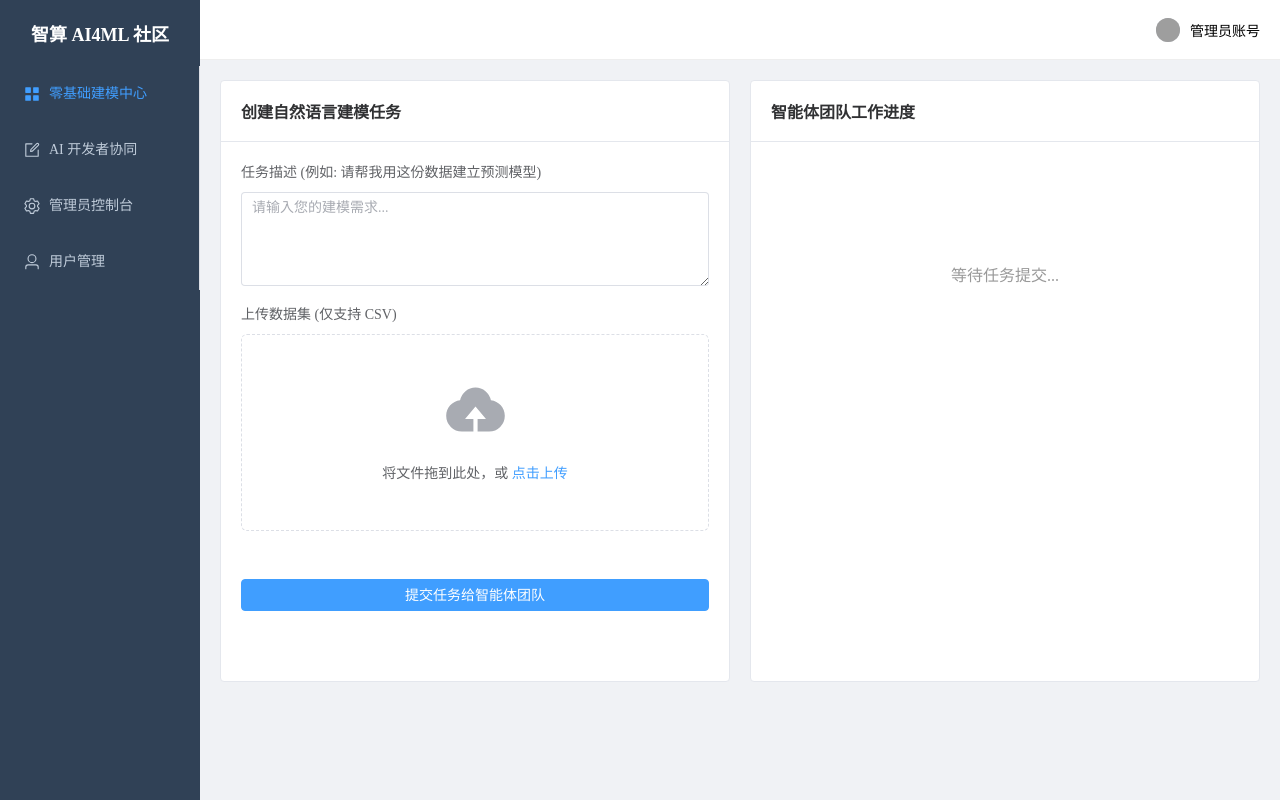
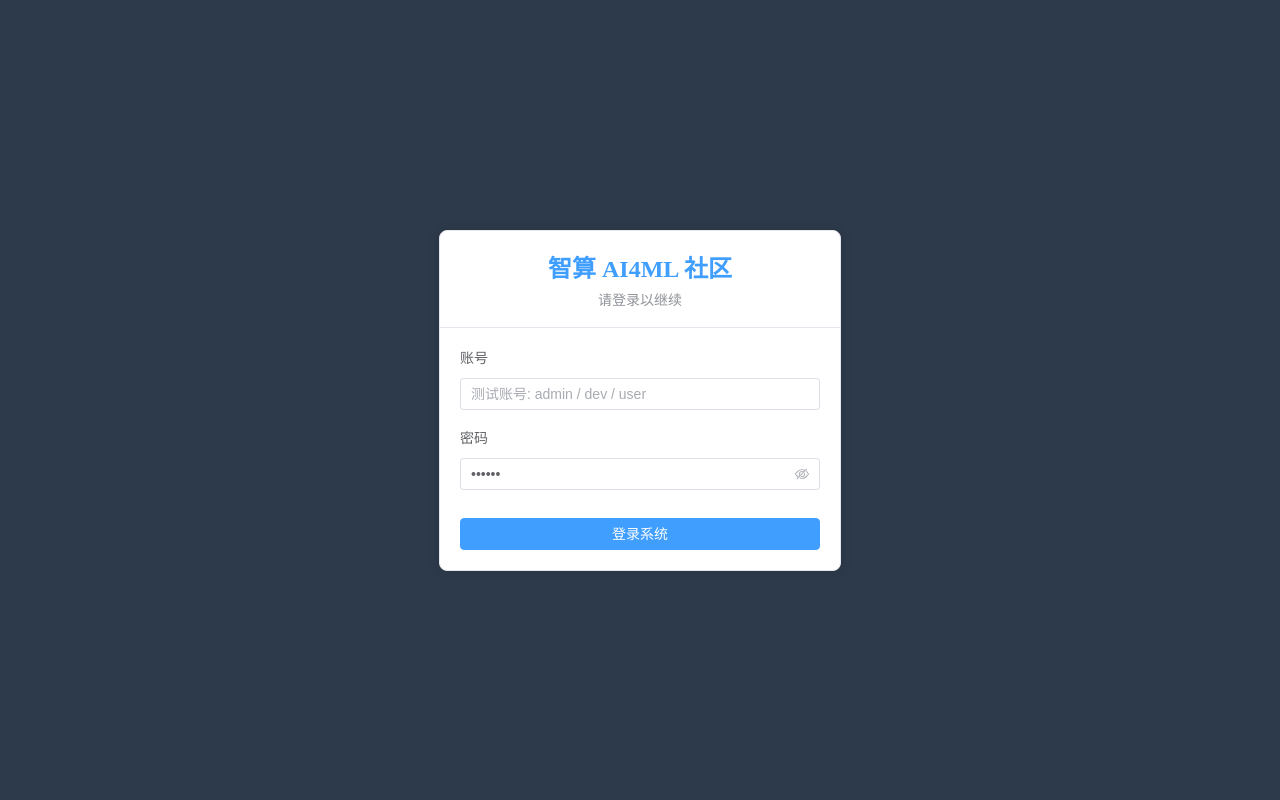
Before and after one commit to xiodome/zhisuan, a Vue app: page / in a window 1280 px wide. Built offline with nearby package versions, Linux system fonts and the light colour scheme; grey boxes are pictures that could not be loaded.

Commit message:
Add files via upload

```diff
--- a/package.json
+++ b/package.json
@@ -11,6 +11,7 @@
   "dependencies": {
     "@element-plus/icons-vue": "^2.3.2",
     "element-plus": "^2.13.6",
+    "pinia": "^3.0.4",
     "vue": "^3.5.32",
     "vue-router": "^4.6.4"
   },
--- a/src/App.vue
+++ b/src/App.vue
@@ -1,5 +1,7 @@
 <template>
-  <el-container style="height: 100vh;">
+  <Login v-if="!userStore.token" />
+
+  <el-container v-else style="height: 100vh;">
     <el-aside width="200px" style="background-color: #304156;">
       <div style="color: white; text-align: center; padding: 20px; font-size: 18px; font-weight: bold;">
         智算 AI4ML 社区
@@ -9,21 +11,24 @@
         active-text-color="#409EFF"
         background-color="#304156"
         text-color="#bfcbd9"
-        @select="handleMenuSelect"
+        @select="(idx) => activeIndex = idx"
       >
         <el-menu-item index="1">
           <el-icon><Menu /></el-icon>
           <span>零基础建模中心</span>
         </el-menu-item>
-        <el-menu-item index="2">
+
+        <el-menu-item index="2" v-if="['admin', 'AIdeveloper'].includes(userStore.role)">
           <el-icon><Edit /></el-icon>
           <span>AI 开发者协同</span>
         </el-menu-item>
-        <el-menu-item index="3">
+
+        <el-menu-item index="3" v-if="userStore.role === 'admin'">
           <el-icon><Setting /></el-icon>
           <span>管理员控制台</span>
         </el-menu-item>
-        <el-menu-item index="4">
+
+        <el-menu-item index="4" v-if="userStore.role === 'admin'">
           <el-icon><User /></el-icon>
           <span>用户管理</span>
         </el-menu-item>
@@ -33,37 +38,44 @@
     <el-container>
       <el-header style="border-bottom: 1px solid #eee; display: flex; align-items: center; justify-content: flex-end; background-color: white;">
         <el-avatar size="small" src="https://cube.elemecdn.com/3/7c/3ea6beec64369c2642b92c6726f1epng.png" />
-        <span style="margin-left: 10px; font-size: 14px;">管理员账号</span>
+        <span style="margin: 0 15px 0 10px; font-size: 14px;">
+          {{ userStore.name }} ({{ userStore.role }})
+        </span>
+        <el-button type="danger" size="small" plain @click="userStore.logout">退出登录</el-button>
       </el-header>
+
       <el-main style="background-color: #f0f2f5;">
-
         <TaskCenter v-if="activeIndex === '1'" />
-
         <DeveloperCollab v-if="activeIndex === '2'" />
-
         <AdminConsole v-if="activeIndex === '3'" />
-
         <AdminUserManagement v-if="activeIndex === '4'" />
-
       </el-main>
     </el-container>
   </el-container>
 </template>
 
 <script setup>
-import { ref } from 'vue'
+import { ref, watch } from 'vue'
+import { useUserStore } from './store/user'
+import Login from './components/Login.vue'
 import TaskCenter from './components/TaskCenter.vue'
+import DeveloperCollab from './components/DeveloperCollab.vue'
 import AdminConsole from './components/AdminConsole.vue'
-// 新增引入开发者组件
-import DeveloperCollab from './components/DeveloperCollab.vue'
-// 新增管理员后台用户管理界面
 import AdminUserManagement from './components/AdminUserManagement.vue'
 
+const userStore = useUserStore()
 const activeIndex = ref('1')
 
-const handleMenuSelect = (index) => {
-  activeIndex.value = index
-}
+// 监听角色变化，登录后自动跳到该角色的专属页面
+watch(() => userStore.role, (newRole) => {
+  if (newRole === 'admin') {
+    activeIndex.value = '4' // 管理员默认跳到“用户管理”
+  } else if (newRole === 'AIdeveloper') {
+    activeIndex.value = '2' // 开发者默认跳到“协同页”
+  } else {
+    activeIndex.value = '1' // 普通用户默认跳到“建模页”
+  }
+}, { immediate: true })
 </script>
 
 <style>
--- /dev/null
+++ b/src/api/auth.js
@@ -0,0 +1,22 @@
+// src/api/auth.js
+const sleep = (ms = 500) => new Promise((resolve) => setTimeout(resolve, ms))
+
+export async function loginApi(username, password) {
+  await sleep() // 模拟网络延迟
+
+  if (password !== '123456') {
+    throw new Error('密码错误，测试密码请使用 123456')
+  }
+
+  // 根据账号模拟返回不同的角色和 Token
+  const roles = {
+    'admin': { token: 'admin-token', role: 'admin', name: '平台超级管理员' },
+    'dev': { token: 'dev-token', role: 'AIdeveloper', name: '算法大神' },
+    'user': { token: 'user-token', role: 'user', name: '零基础农学用户' }
+  }
+
+  if (roles[username]) {
+    return roles[username]
+  }
+  throw new Error('用户不存在，请使用 admin, dev 或 user')
+}
--- /dev/null
+++ b/src/components/Login.vue
@@ -0,0 +1,47 @@
+<template>
+  <div style="height: 100vh; display: flex; justify-content: center; align-items: center; background: #2d3a4b;">
+    <el-card style="width: 400px; border-radius: 8px;" shadow="always">
+      <template #header>
+        <h2 style="text-align: center; margin: 0; color: #409EFF;">智算 AI4ML 社区</h2>
+        <div style="text-align: center; color: #909399; font-size: 14px; margin-top: 5px;">请登录以继续</div>
+      </template>
+      <el-form :model="form" label-position="top">
+        <el-form-item label="账号">
+          <el-input v-model="form.username" placeholder="测试账号: admin / dev / user" />
+        </el-form-item>
+        <el-form-item label="密码">
+          <el-input v-model="form.password" type="password" placeholder="统一密码: 123456" show-password @keyup.enter="doLogin" />
+        </el-form-item>
+        <el-button type="primary" style="width: 100%; margin-top: 10px;" @click="doLogin" :loading="loading">登录系统</el-button>
+      </el-form>
+    </el-card>
+  </div>
+</template>
+
+<script setup>
+import { ref } from 'vue'
+import { loginApi } from '../api/auth'
+import { useUserStore } from '../store/user'
+import { ElMessage } from 'element-plus'
+
+const userStore = useUserStore()
+const form = ref({ username: '', password: '123456' })
+const loading = ref(false)
+
+const doLogin = async () => {
+  if (!form.value.username) {
+    ElMessage.warning('请输入账号')
+    return
+  }
+  loading.value = true
+  try {
+    const res = await loginApi(form.value.username, form.value.password)
+    userStore.setInfo(res)
+    ElMessage.success('欢迎回来，' + res.name)
+  } catch (err) {
+    ElMessage.error(err.message)
+  } finally {
+    loading.value = false
+  }
+}
+</script>
--- a/src/main.js
+++ b/src/main.js
@@ -1,15 +1,17 @@
 import { createApp } from 'vue'
+import { createPinia } from 'pinia' // [新增引入 Pinia]
 import App from './App.vue'
 import ElementPlus from 'element-plus'
 import 'element-plus/dist/index.css'
 import * as ElementPlusIconsVue from '@element-plus/icons-vue'
 
 const app = createApp(App)
+const pinia = createPinia() // [新增实例化 Pinia]
 
-// 注册所有图标
 for (const [key, component] of Object.entries(ElementPlusIconsVue)) {
   app.component(key, component)
 }
 
+app.use(pinia) // [新增挂载 Pinia]
 app.use(ElementPlus)
 app.mount('#app')
--- /dev/null
+++ b/src/store/user.js
@@ -0,0 +1,27 @@
+// src/store/user.js
+import { defineStore } from 'pinia'
+import { ref } from 'vue'
+
+export const useUserStore = defineStore('user', () => {
+  const token = ref(localStorage.getItem('token') || '')
+  const role = ref(localStorage.getItem('role') || '')
+  const name = ref(localStorage.getItem('name') || '')
+
+  const setInfo = (data) => {
+    token.value = data.token
+    role.value = data.role
+    name.value = data.name
+    localStorage.setItem('token', data.token)
+    localStorage.setItem('role', data.role)
+    localStorage.setItem('name', data.name)
+  }
+
+  const logout = () => {
+    token.value = ''
+    role.value = ''
+    name.value = ''
+    localStorage.clear()
+  }
+
+  return { token, role, name, setInfo, logout }
+})
```
Also changed, not shown: 1 other file (tests, documents, lock files or other folders).
